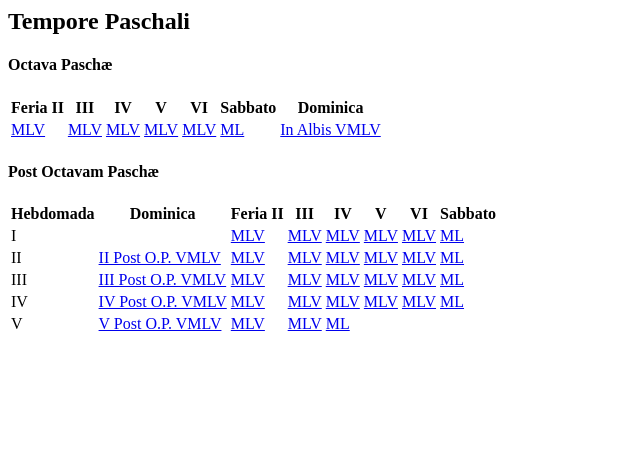
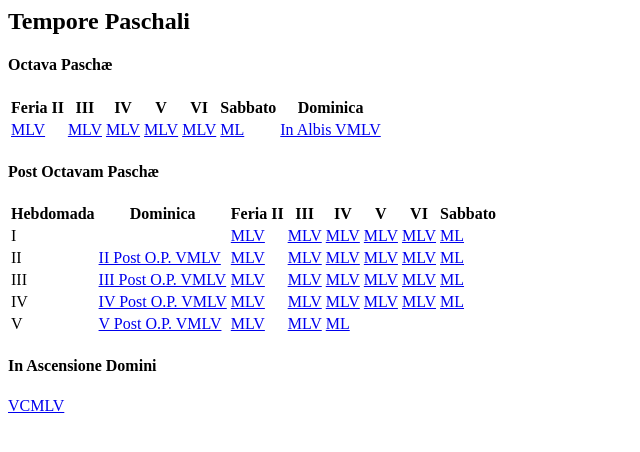
Before and after one commit to jakubjelinek/jakubjelinek.github.io, a plain HTML site: page noty/index.html in a window 1280 px wide. Shown: the whole page, without its empty margins (0-640 px from the left). Drawn offline with Linux system fonts and the light colour scheme.

Commit message:
Add Ascensione Domini score.

```diff
--- a/noty/index.html
+++ b/noty/index.html
@@ -68,5 +68,9 @@
 </tr>
 </table>
 </div>
+<div>
+<p><h4>In Ascensione Domini</h4>
+<a href="tp/ascensionedomini.pdf">VCMLV</a>
+</div>
 </body>
 </html>
```
Also changed, not shown: 1 other file.
